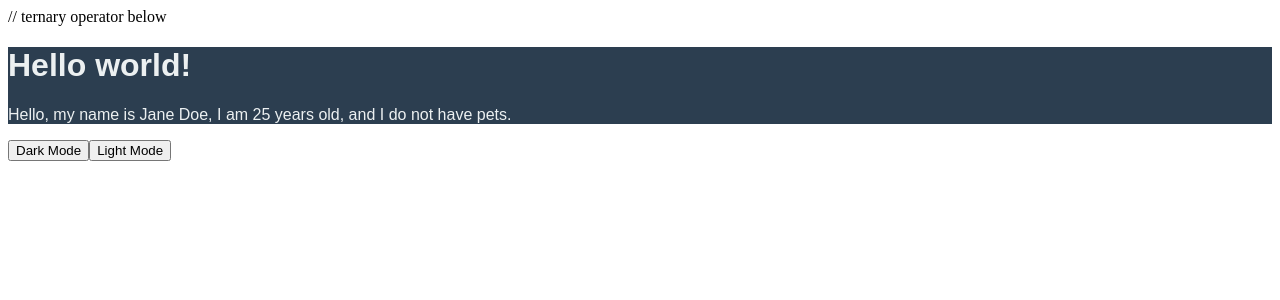
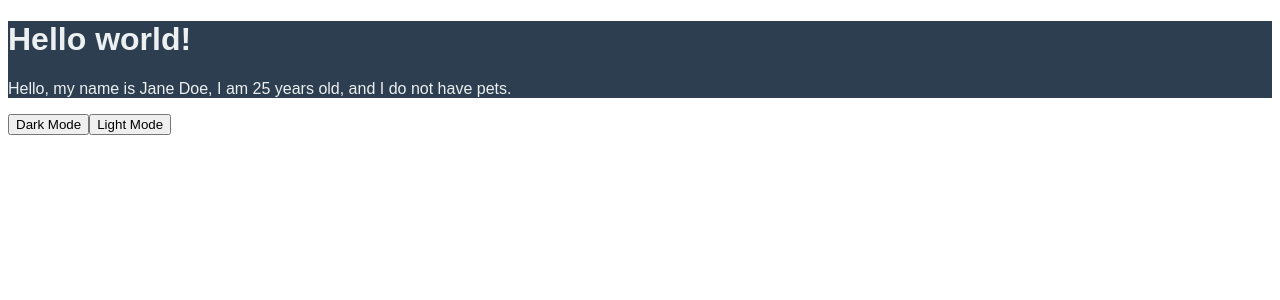
Before and after one commit to SylviaRemington/react-state-management-lecture, a React (Vite) app: page / in a window 1280 px wide. Shown: the top 300 px of the page. Built offline with nearby package versions, Linux system fonts and the light colour scheme.

Commit message:
correcting code

```diff
--- a/src/App.jsx
+++ b/src/App.jsx
@@ -36,7 +36,7 @@ const App = () => {
 
   return (
     <>
-    // ternary operator below
+      {/* ternary operator below */}
       <div className={isDarkMode ? 'dark' : 'light'} >
         <h1>Hello world!</h1>
         <p>Hello, my name is {userInfo.firstName} {userInfo.lastName},
```
